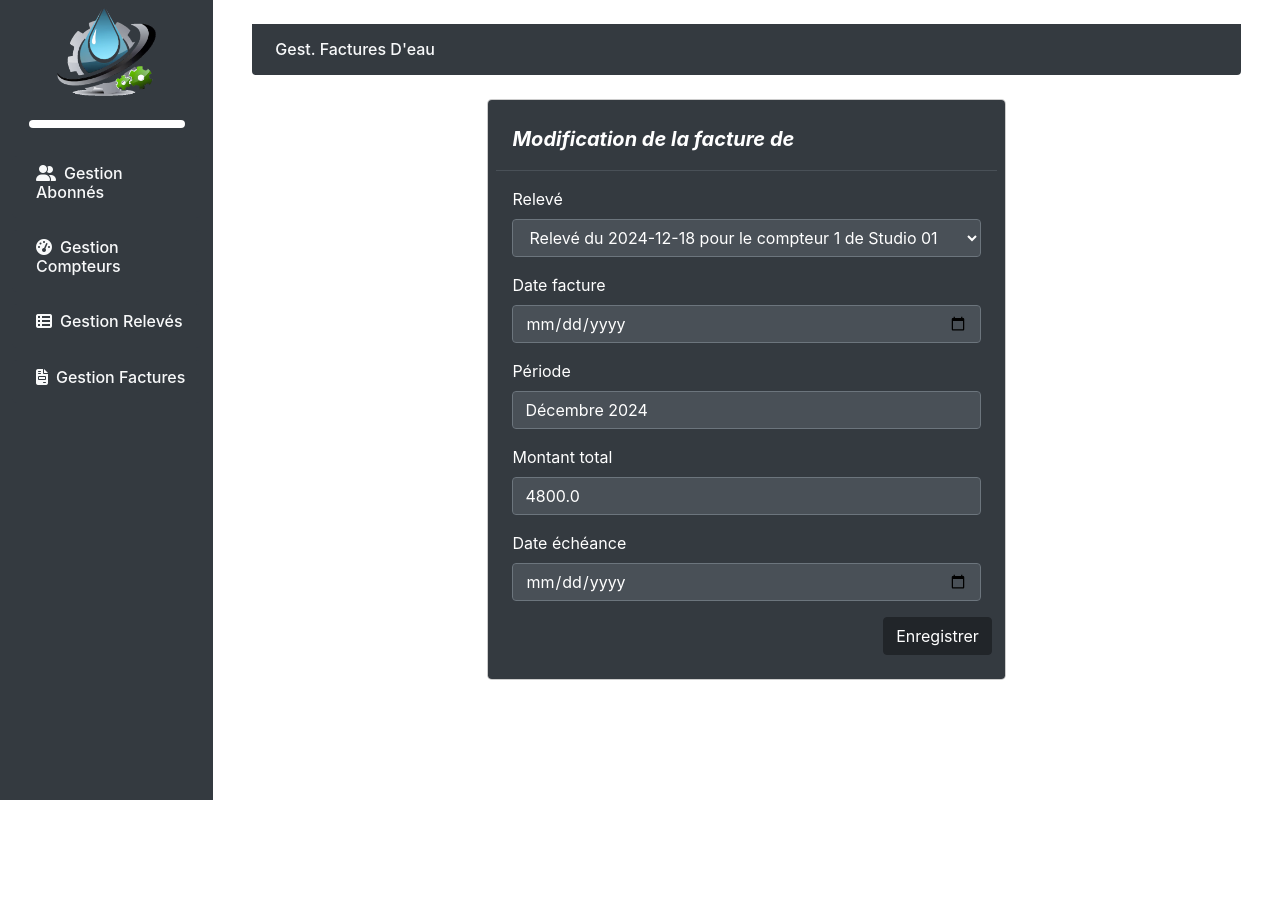
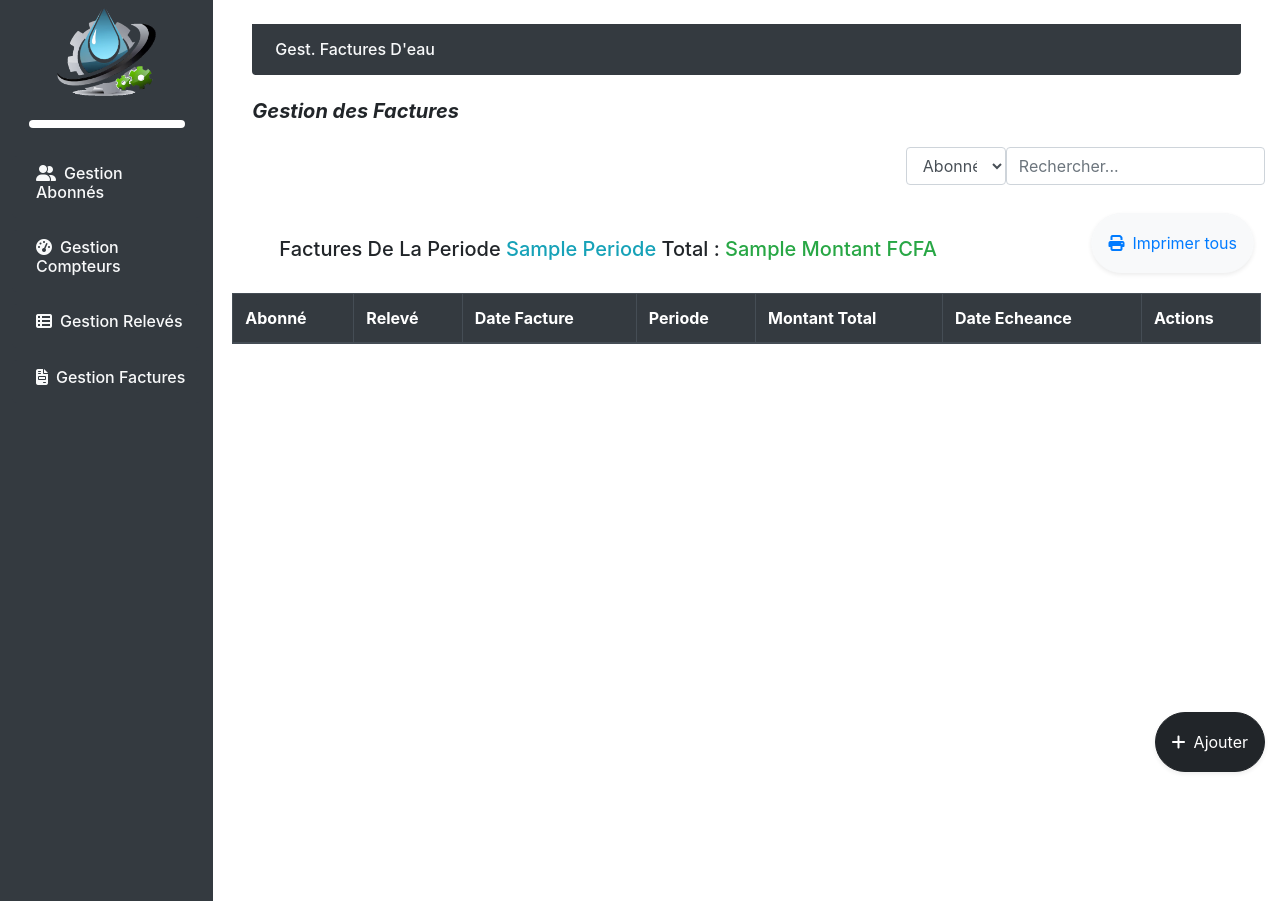
Before and after one commit to SteveJor/GestFacture, a Django app: template Factures/templates/GestFactures/ModifierFacture.html in a window 1280 px wide. Before the commit the page ends 800 px from the top, so only its background shows below. Run offline with Django 5.2, Linux system fonts and the light colour scheme; data comes from the database, SQL or seed files in the repository; both versions use the stored data as it was after the commit; tables that the repository leaves empty hold one stand-in row (values such as "Sample post"); the template is opened without the code that fills it: values that come from a table or form of the project are taken from there, most other values are stand-ins (such as "Sample title", 1, 10 or a date in 2020); lists and menus that the app fills with data are empty; some libraries are stand-ins or nearby versions.

Commit message:
Facturation mois de juin

```diff
--- a/Factures/templates/GestFactures/ModifierFacture.html
+++ b/Factures/templates/GestFactures/ModifierFacture.html
@@ -1,47 +1,129 @@
 {% extends 'Accueil.html' %}
 {% block content %}
-    <div class="modal-content container  container w-50 p-2 dark">
-        <div class="modal-header dark">
-            <p class="modal-title h5 font-italic font-weight-bold dark" id="abonneeModalLabel">Modification de la facture de {{ facture.abonnee}}</p>
-        </div>
-        <div class="modal-body dark" style="height: 500px">
-            <form method="post" action="{% url 'GestionFacture' 3 1 %}">
+    <h5 class="font-italic font-weight-bold m-4">Gestion des Factures</h5>
+    <div class="mb-3 d-flex justify-content-end flex-row">
+        <select id="columnSelector" class="form-control d-inline" style="width: 100px">
+            <option>Abonné</option>
+            <option>Date Facture</option>
+            <option>Periode</option>
+            <option>Montant Total</option>
+            <option>Date Echeance</option>
+        </select>
+        <input type="text" id="searchInput" class="form-control w-25 d-inline" placeholder="Rechercher...">
+    </div>
+    <div class="container-fluid text-capitalize tex rounded p-1" style="height: 700px;overflow-y: auto;overflow-x: hidden">
+        {% for per in periode %}
+            <div class="container-fluid m-2 d-flex flex-row justify-content-between">
+                <h5 class="m-4">Factures de la periode <span class="text-info">{{ per.periode }}</span>  Total : <span class="text-success">{{ per.montant}} FCFA</span></h5>
+                <button class="btn btn-light p-3 shadow-sm rounded-pill" style="right: 15px;bottom: 100px;height: 60px">
+                    <a href="/Liste des Factures/6/{{ per.periode }}"><i class="fa fa-print mr-2"></i>Imprimer tous</a>
+                </button>
+            </div>
+            <div class="table-responsive">
+                <table class="table w-100 table-striped table-bordered" id="abonneTable">
+                    <thead class="thead-dark">
+                    <tr>
+                        <th>Abonné</th>
+                        <th>Relevé</th>
+                        <th>Date Facture</th>
+                        <th>Periode</th>
+                        <th>Montant Total</th>
+                        <th>Date Echeance</th>
+                        <th>Actions</th>
+                    </tr>
+                    </thead>
+                    <tbody>
+                    {% for facture in factures %}
+                        {% if per.periode == facture.periode %}
+                            <tr style="cursor: pointer">
+                                <td><a href="/Liste des Abonnés/1/{{ facture.releve.compteur.abonnee.id }}" style="text-transform: none" class="text-info">{{ facture.releve.compteur.abonnee }}</a></td>
+                                <td>{{ facture.releve }}</td>
+                                <td>{{ facture.date_facture }}</td>
+                                <td>{{ facture.periode }}</td>
+                                <td class="text-success">{{ facture.montant_total }} FCFA</td>
+                                <td>{{ facture.date_echeance }}</td>
+                                <td>
+                                    <button type="button" class="btn btn-danger" data-toggle="modal" data-target="#confirmDeleteModal{{ facture.id }}">
+                                        <i class="fa fa-trash mr-2"></i>Supprimer
+                                    </button>
+                                    <button type="button" class="btn btn-info">
+                                        <a href="/Liste des Factures/1/{{ facture.id }}" style="text-transform: none" class="text-light"><i class="fa fa-edit mr-2"></i>Modifier</a>
+                                    </button>
+                                </td>
+                            </tr>
+                        {% endif %}
+                    {% endfor %}
+                    </tbody>
+                </table>
+            </div>
+        {% endfor %}
+    </div>
+
+    <button class="btn btn-dark p-3 h6 position-fixed shadow-sm rounded-pill" data-toggle="modal" data-target="#abonneeModal" style="right: 15px;bottom: 20px;height: 60px"><i class="fa fa-add mr-2"></i>Ajouter</button>
+
+    <!-- Modal -->
+    <div class="modal fade" id="abonneeModal" tabindex="-1" aria-labelledby="abonneeModalLabel" aria-hidden="true">
+        <div class="modal-dialog">
+            <div class="modal-content p-2 dark">
+                <div class="modal-header dark">
+                    <p class="modal-title h5 font-italic font-weight-bold dark" id="abonneeModalLabel">Nouveau Relevé</p>
+                    <button type="button" class="close" data-dismiss="modal" aria-label="Close">
+                        <span aria-hidden="true">&times;</span>
+                    </button>
+                </div>
+                <div class="modal-body dark">
+                    <form method="post" action="{% url 'GestionFacture' 4 1 %}">
                         {% csrf_token %}
                         <div class="form-group">
                             <label for="releve">Relevé</label>
                             <select id="releve" name="releve" class="form-control d-inline dark">
-                               <option value="{{ facture.releve.id }}">{{ facture.releve }}</option>
+                                <option value="">Sélectionner un relevé</option>
                                 {% for releve in releves %}
-                                    {% if releve.id != facture.releve.id %}
-                                        <option value="{{ releve.id }}">{{ releve }}</option>
-                                    {% endif %}
+                                    <option value="{{ releve.id }}">{{ releve }}</option>
                                 {% endfor %}
                             </select>
                         </div>
                         <div class="form-group">
                             <label for="date_facture">Date facture</label>
-                            <input type="date" class="form-control dark" value="{{ date_facture_formatted }}" name="date_facture" id="date_facture"
-                                   placeholder="Entrez la date de la facture">
+                            <input type="date" class="form-control dark" name="date_facture" id="date_facture" placeholder="Entrez la date de la facture">
                         </div>
                         <div class="form-group">
                             <label for="periode">Période</label>
-                            <input id="periode" value="{{ facture.periode }}" name="periode" class="form-control d-inline dark">
-                        </div>
-                        <div class="form-group">
-                            <label for="montant_total">Montant total</label>
-                            <input type="number" value="{{ facture.montant_total }}" step="0.01" class="form-control dark" name="montant_total"
-                                   id="montant_total" placeholder="Entrez le montant total">
+                            <select id="periode" name="periode" class="form-control d-inline dark">
+                                <option value="">Sélectionner une période</option>
+                            </select>
                         </div>
                         <div class="form-group">
                             <label for="date_echeance">Date échéance</label>
-                            <input type="date"  value="{{ date_echeance_formatted }}"  class="form-control dark" name="date_echeance" id="date_echeance"
-                                   placeholder="Entrez la date d'échéance">
+                            <input type="date" class="form-control dark" name="date_echeance" id="date_echeance" placeholder="Entrez la date d'échéance">
                         </div>
-                <button type="submit" class="btn btn-dark position-absolute" style="right: 5px">
-                    Enregistrer
-                </button>
-            </form>
-
+                        <button type="submit" class="btn btn-dark position-absolute" style="right: 5px">Enregistrer</button>
+                    </form>
+                </div>
+            </div>
         </div>
     </div>
+
+    <!-- Modal de confirmation de suppression -->
+    {% for facture in factures %}
+        <div class="modal fade" id="confirmDeleteModal{{ facture.id }}" tabindex="-1" aria-labelledby="confirmDeleteModalLabel" aria-hidden="true">
+            <div class="modal-dialog">
+                <div class="modal-content p-2 dark">
+                    <div class="modal-header dark">
+                        <h5 class="modal-title dark" id="confirmDeleteModalLabel">Confirmation de suppression</h5>
+                        <button type="button" class="close" data-dismiss="modal" aria-label="Close">
+                            <span aria-hidden="true">&times;</span>
+                        </button>
+                    </div>
+                    <div class="modal-body dark">
+                        <p>Êtes-vous sûr de vouloir supprimer cette facture?</p>
+                    </div>
+                    <div class="modal-footer dark">
+                        <button type="button" class="btn btn-secondary" data-dismiss="modal">Annuler</button>
+                        <button type="button" class="btn btn-danger" id="confirmDeleteButton"><a href="/Liste des Factures/5/{{ facture.id }}" class="text-light">Supprimer</a></button>
+                    </div>
+                </div>
+            </div>
+        </div>
+    {% endfor %}
 {% endblock %}
```
Also changed, not shown: db.sqlite3.
